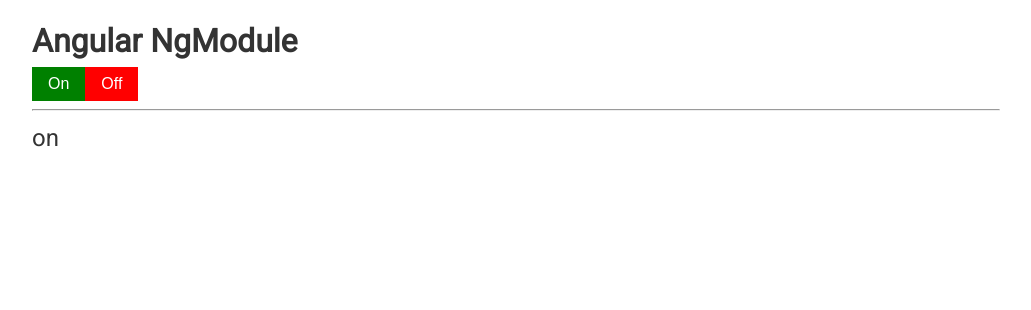
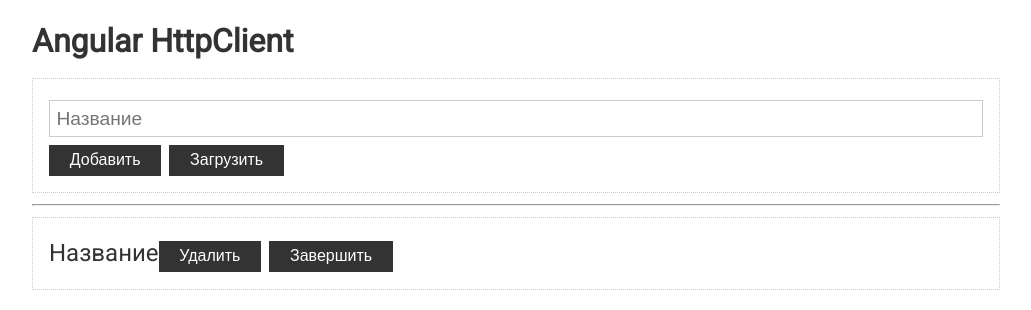
Before and after one commit to zubairov1993/EducAng, an Angular app: page / in a window 1280 px wide. Shown: the top 310 px of the page, without its empty margins (124-1155 px from the left). Built offline with nearby package versions, Linux system fonts and the light colour scheme.

Commit message:
'start-http-client

```diff
--- a/src/app/app.component.html
+++ b/src/app/app.component.html
@@ -1,7 +1,23 @@
 <div class="container">
-  <h1>Angular NgModule</h1>
-  <app-switch [(ngModel)]="appState" (ngModelChange)="handleChange()">
-  </app-switch>
+  <h1>Angular HttpClient</h1>
+
+  <div class="card">
+    <div class="form-control">
+      <input type="text" placeholder="Название" />
+    </div>
+    <button class="btn">Добавить</button>
+    <button class="btn">Загрузить</button>
+  </div>
+
   <hr />
-  <p>{{ appState }}</p>
+
+  <div class="card">
+    <p>
+      <span class="completed">Название</span>
+      <span>
+        <button class="btn btn-danger">Удалить</button>
+        <button class="btn">Завершить</button>
+      </span>
+    </p>
+  </div>
 </div>
--- a/src/app/app.component.scss
+++ b/src/app/app.component.scss
@@ -1,3 +1,13 @@
 p {
   font-size: 1.5rem;
 }
+
+input {
+  &.ng-invalid.ng-touched {
+    border: 1px solid red;
+  }
+
+  &.ng-valid.ng-touched {
+    border: 1px solid green;
+  }
+}
--- a/src/app/app.component.ts
+++ b/src/app/app.component.ts
@@ -1,15 +1,13 @@
-import { Component } from '@angular/core';
-
-
+import { Component, OnInit } from '@angular/core';
 @Component({
   selector: 'app-root',
   templateUrl: './app.component.html',
   styleUrls: ['./app.component.scss'],
 })
-export class AppComponent {
-  appState = 'on'
+export class AppComponent implements OnInit  {
 
-  handleChange() {
-    console.log(this.appState);
+  ngOnInit() {
+
   }
+
 }
--- a/src/app/app.module.ts
+++ b/src/app/app.module.ts
@@ -4,14 +4,12 @@
 
 import { AppComponent } from './app.component';
 import { FormsModule} from '@angular/forms';
-import { SwitchComponent } from './switch/switch.component';
 
 
 
 @NgModule({
   declarations: [
     AppComponent,
-    SwitchComponent,
 
   ],
   imports: [
--- a/src/app/switch/switch.component.html
+++ /dev/null
@@ -1,6 +0,0 @@
-<div>
-  <button [class.active]="state === 'on'" (click)="setState('on')">On</button>
-  <button [class.active]="state === 'off'" (click)="setState('off')">
-    Off
-  </button>
-</div>
--- a/src/app/switch/switch.component.scss
+++ /dev/null
@@ -1,16 +0,0 @@
-div {
-  display: inline-block;
-
-  button {
-    padding: 0.5rem 1rem;
-    font-size: 1rem;
-    color: #fff;
-    background: red;
-    border: none;
-    outline: none;
-
-    &.active {
-      background: green;
-    }
-  }
-}
--- a/src/app/switch/switch.component.ts
+++ /dev/null
@@ -1,43 +0,0 @@
-import { Component, forwardRef, Provider } from '@angular/core';
-import { ControlValueAccessor, NG_VALUE_ACCESSOR } from '@angular/forms';
-
-const  VALUE_ACCESSOR: Provider = {
-  provide: NG_VALUE_ACCESSOR,
-  useExisting: forwardRef(() => SwitchComponent),
-  multi: true
-}
-
-@Component({
-  selector: 'app-switch',
-  templateUrl: './switch.component.html',
-  styleUrls: ['./switch.component.scss'],
-  providers: [VALUE_ACCESSOR]
-})
-export class SwitchComponent implements ControlValueAccessor {
-
-  state = 'off'
-
-  private onChange = (valur: any) => {
-
-  }
-
-  setState(state: string) {
-    this.state = state
-
-    this.onChange(this.state)
-  }
-
-  writeValue(state: string): void {
-    this.state = state
-  }
-  registerOnChange(fn: any): void {
-    this.onChange = fn
-  }
-  registerOnTouched(fn: any): void {
-
-  }
-  setDisabledState?(isDisabled: boolean): void {
-
-  }
-
-}
```
